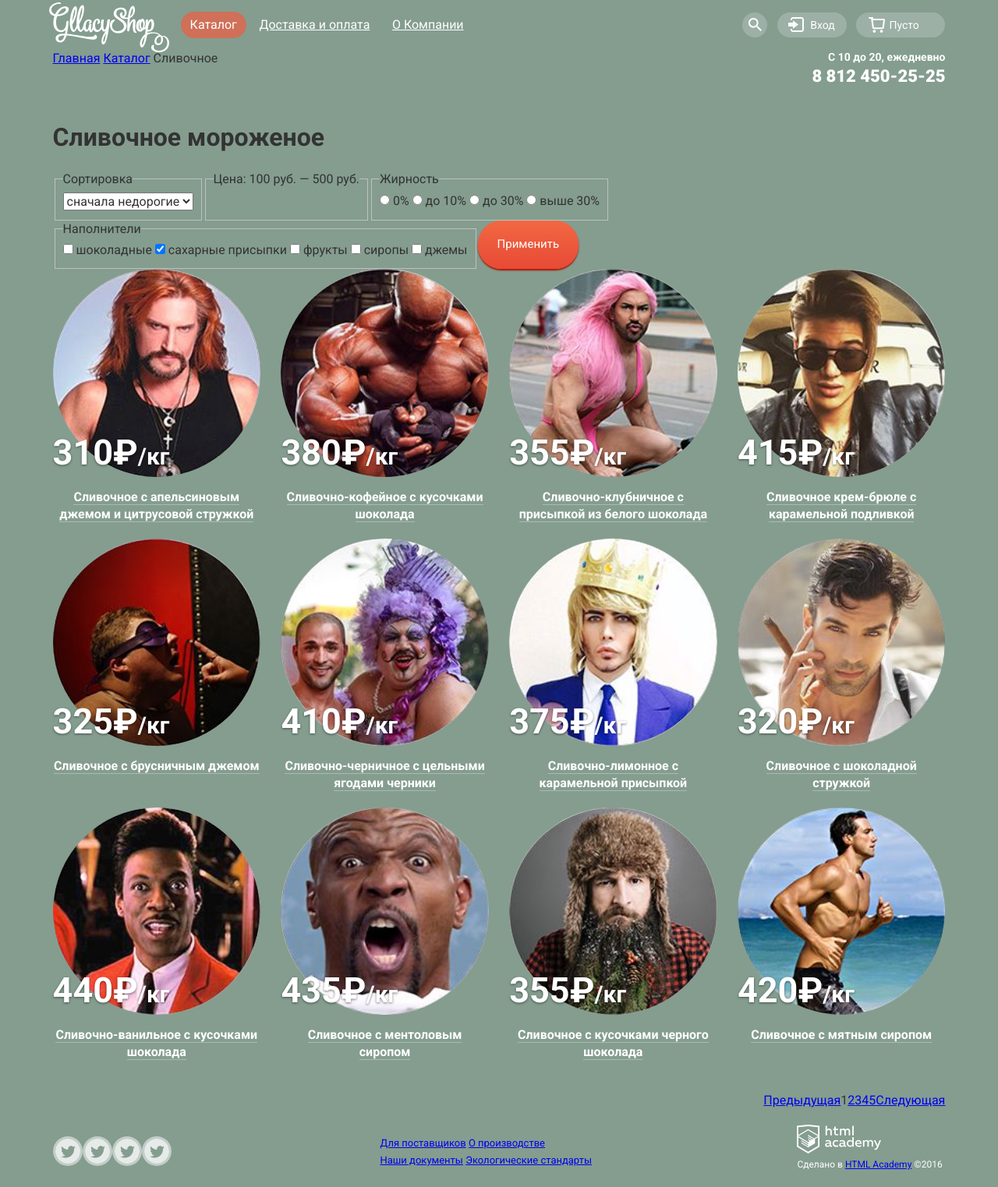
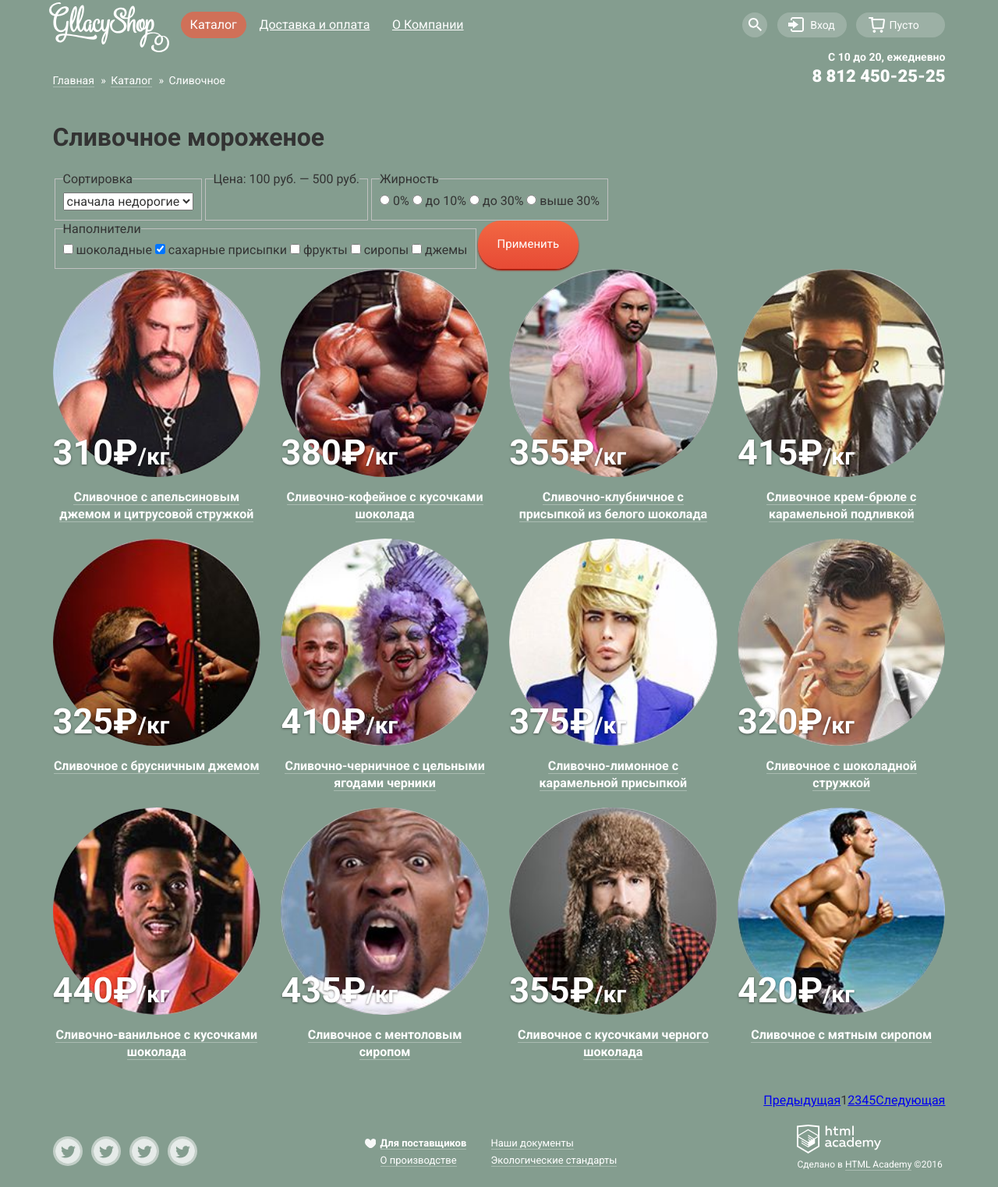
Before and after one commit to MammaSonnim/124052-gllacy, a plain HTML site: page catalog.html in a window 1280 px wide. Shown: the whole page at 78% size. Drawn offline with Linux system fonts and the light colour scheme.

Commit message:
iss05 style breadcrumbs

```diff
--- a/catalog.html
+++ b/catalog.html
@@ -5,7 +5,7 @@
   <title>Gllacy Shop</title>
   <link rel="stylesheet" href="css/normalize.min.css">
   <link rel="stylesheet" href="css/style.css">
-  <link href='https://fonts.googleapis.com/css?family=Roboto:700,400,500,900&subset=cyrillic-ext' rel='stylesheet' type='text/css'>
+  <link href='https://fonts.googleapis.com/css?family=Roboto:400,500,700,900' rel='stylesheet' type='text/css'>
 </head>
 <body>
 <div class="page">
@@ -94,9 +94,9 @@
     </header>
     <main class="page-content">
       <div class="page-content__wrap">
-        <div class="catalog-content__breadcrumbs breadcrumbs">
-          <a class="breadcrumbs__item" href="index.html">Главная</a>
-          <a class="breadcrumbs__item" href="catalog.html">Каталог</a>
+        <div class="breadcrumbs">
+          <a class="breadcrumbs__item link link--alt" href="index.html">Главная</a>
+          <a class="breadcrumbs__item link link--alt" href="catalog.html">Каталог</a>
           <span class="breadcrumbs__item">Сливочное</span>
         </div>
         <div class="schedule">
@@ -286,29 +286,44 @@
     </main>
     <footer class="page-footer">
       <div class="page-footer__col socials">
-        <a href="#" class="social social--tw">Twitter</a>
-        <a href="#" class="social social--fb">Facebook</a>
-        <a href="#" class="social social--inst">Instagram</a>
-        <a href="#" class="social social--vk">Вконтакте</a>
+        <div class="socials__item">
+          <a href="#" class="social social--tw">Twitter</a>
+        </div>
+        <div class="socials__item">
+          <a href="#" class="social social--fb">Facebook</a></div>
+        <div class="socials__item">
+          <a href="#" class="social social--inst">Instagram</a>
+        </div>
+        <div class="socials__item">
+          <a href="#" class="social social--vk">Вконтакте</a>
+        </div>
       </div>
       <div class="page-footer__col page-footer__col--wide">
         <nav class="extra-nav">
-          <div class="extra-nav__col">
-            <a href="#" class="extra-nav__item">Для поставщиков</a>
-            <a href="#" class="extra-nav__item">О производстве</a>
-          </div>
-          <div class="extra-nav__col">
-            <a href="#" class="extra-nav__item">Наши документы</a>
-            <a href="#" class="extra-nav__item">Экологические стандарты</a>
-          </div>
+          <ul class="extra-nav__col extra-nav__col--left">
+            <li class="extra-nav__item extra-nav__item--suppliers">
+              <a href="#" class="link link--alt">Для поставщиков</a>
+            </li>
+            <li class="extra-nav__item">
+              <a href="#" class="link link--alt">О производстве</a>
+            </li>
+          </ul>
+          <ul class="extra-nav__col extra-nav__col--right">
+            <li class="extra-nav__item">
+              <a href="#" class="link link--alt">Наши документы</a>
+            </li>
+            <li class="extra-nav__item">
+              <a href="#" class="link link--alt">Экологические стандарты</a>
+            </li>
+          </ul>
         </nav>
       </div>
       <div class="page-footer__col copyright">
           <div class="copyright__img">
-            <img class="copyright__img" src="./img/logo_copyright.svg" alt="HTML Academy" width="108" height="37">
+            <img src="./img/logo_copyright.svg" alt="HTML Academy" width="108" height="37">
           </div>
           <p class="copyright__text">
-            Сделано в <a href="#">HTML Academy</a> ©2016
+            Сделано в <a class="link link--alt" href="#">HTML Academy</a> ©2016
           </p>
       </div>
     </footer>
--- a/scss/components/_breadcrumbs.scss
+++ b/scss/components/_breadcrumbs.scss
@@ -0,0 +1,19 @@
+.breadcrumbs {
+  align-self: flex-end;
+  font-size: $fz_s;
+  color: $c_text_alt;
+
+  &__item {
+    position: relative;
+    margin-right: 18px;
+    vertical-align: bottom;
+    &:after {
+      content: "»";
+      position: absolute;
+      right: -15px;
+    }
+    &:last-child:after {
+      content: none;
+    }
+  }
+}
--- a/scss/components/_extra-nav.scss
+++ b/scss/components/_extra-nav.scss
@@ -14,7 +14,6 @@
     width: 55%;
     }
   }
-
   &__item {
     @include clear-mp;
     &--suppliers {
--- a/scss/components/_social.scss
+++ b/scss/components/_social.scss
@@ -3,14 +3,14 @@
   display: block;
   width: 38px;
   height: 38px;
-  border-radius: 50%;
+  border: 3px solid $bc_social;
   font-size: 0;
   background-image: url(../img/icon_social-tw.svg);
   background-repeat: no-repeat;
   background-position: center;
   background-size: 33px;
   background-clip: padding-box;
-  border: 3px solid $bc_social;
+  border-radius: 50%;
   &:hover {
     border-width: 4px;
   }
```
Also changed, not shown: index.html (+3 -3 lines), css/style.css, css/style.min.css.
